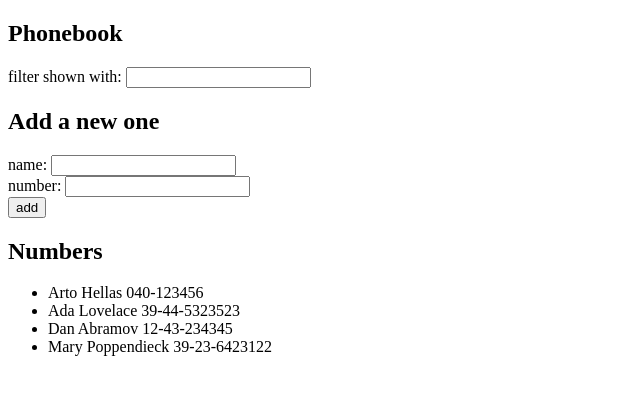
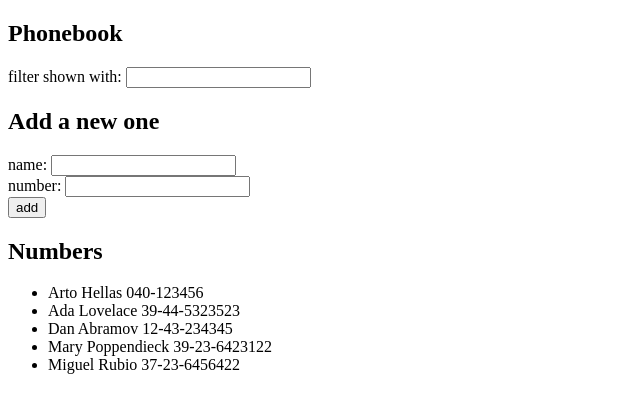
Before and after one commit to DavidGonzalezJ/FullStackPhonebook, a React (Vite) app: page / in a window 1280 px wide. Shown: the top 412 px of the page, without its empty margins (0-640 px from the left). Built offline with nearby package versions, Linux system fonts and the light colour scheme; data requests are answered from the project's data file.

Commit message:
Exercise 2.11 using useEffect to get the initial data from remote server

```diff
--- /dev/null
+++ b/db.json
@@ -0,0 +1,29 @@
+{
+    "persons":[
+      {
+        "name": "Arto Hellas",
+        "number": "040-123456",
+        "id": 1
+      },
+      {
+        "name": "Ada Lovelace",
+        "number": "39-44-5323523",
+        "id": 2
+      },
+      {
+        "name": "Dan Abramov",
+        "number": "12-43-234345",
+        "id": 3
+      },
+      {
+        "name": "Mary Poppendieck",
+        "number": "39-23-6423122",
+        "id": 4
+      },
+      {
+        "name": "Miguel Rubio",
+        "number": "37-23-6456422",
+        "id": 5
+      }
+    ]
+  }
--- a/package.json
+++ b/package.json
@@ -7,9 +7,11 @@
     "dev": "vite",
     "build": "vite build",
     "lint": "eslint . --ext js,jsx --report-unused-disable-directives --max-warnings 0",
-    "preview": "vite preview"
+    "preview": "vite preview",
+    "server": "json-server -p3001 --watch db.json"
   },
   "dependencies": {
+    "axios": "^1.6.1",
     "react": "^18.2.0",
     "react-dom": "^18.2.0"
   },
@@ -21,6 +23,7 @@
     "eslint-plugin-react": "^7.32.2",
     "eslint-plugin-react-hooks": "^4.6.0",
     "eslint-plugin-react-refresh": "^0.4.3",
+    "json-server": "^0.17.4",
     "vite": "^4.4.5"
   }
 }
--- a/src/App.jsx
+++ b/src/App.jsx
@@ -1,4 +1,5 @@
-import { useState } from 'react'
+import { useState, useEffect } from 'react'
+import axios from 'axios'
 
 const NumberList = ({list}) =>{
   return (
@@ -39,16 +40,22 @@
 }
 
 const App = () => {
-  const [persons, setPersons] = useState([
-    { name: 'Arto Hellas', number: '040-123456', id: 1 },
-    { name: 'Ada Lovelace', number: '39-44-5323523', id: 2 },
-    { name: 'Dan Abramov', number: '12-43-234345', id: 3 },
-    { name: 'Mary Poppendieck', number: '39-23-6423122', id: 4 }
-  ])
-
+  const [persons, setPersons] = useState([])
   const [newName, setNewName] = useState('')
   const [newNumber, setNewNumber] = useState('')
   const [newFilter, setNewFilter] = useState('')
+
+  //Asks the server for the necesary info (initial numbers)
+  const getListFromServer = () => {
+    axios
+    .get('http://localhost:3001/persons')
+    .then(response => {
+      console.log('got it!')
+      setPersons(response.data)
+    })
+  }
+
+  useEffect(getListFromServer,[])
 
   const handleNameChange = (event) => {
     setNewName(event.target.value)
```
Also changed, not shown: 1 other file (tests, documents, lock files or other folders).
